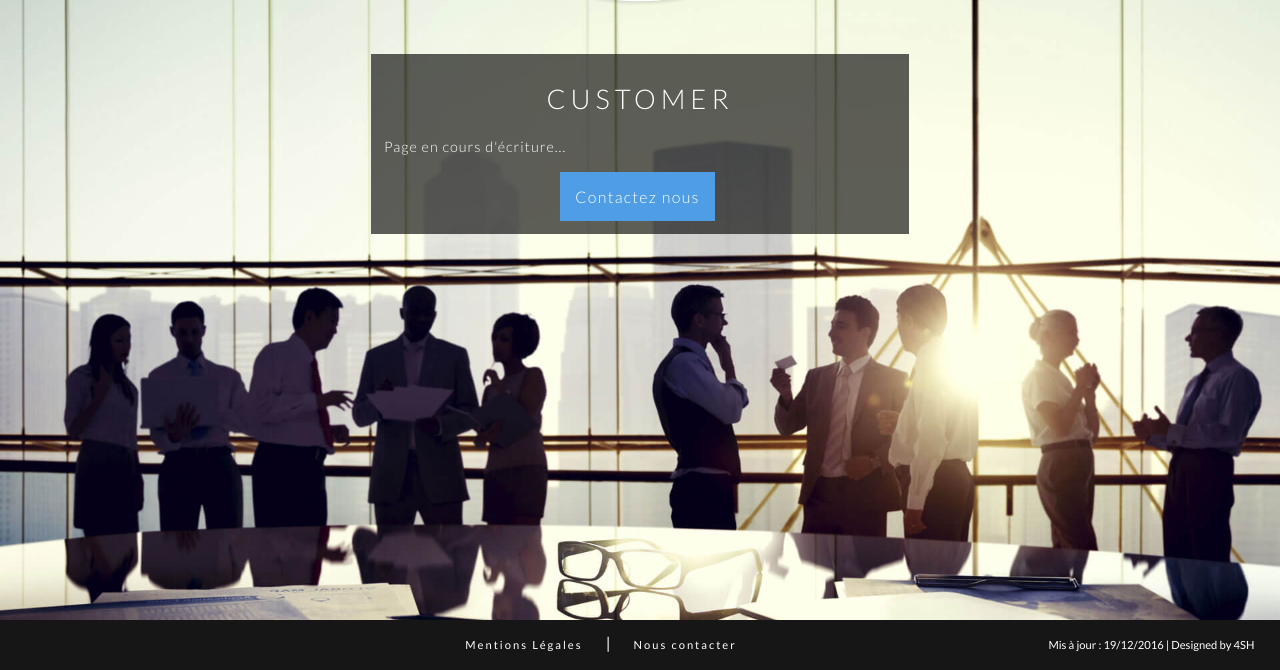
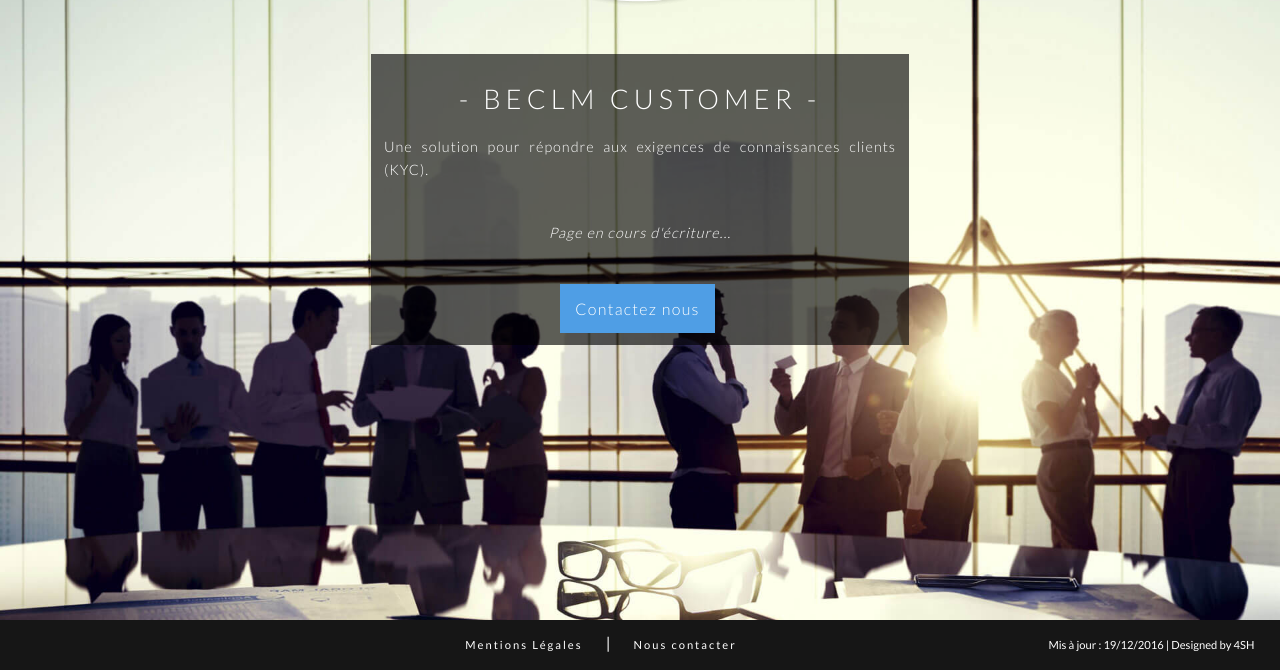
Before and after one commit to apolloniab/beclm-website, a plain HTML site: page customer.html in a window 1280 px wide. Shown: the part 132-802 px from the top of the page. Drawn offline with nearby package versions, Linux system fonts and the light colour scheme.

Commit message:
Update customer description

```diff
--- a/customer.html
+++ b/customer.html
@@ -45,8 +45,9 @@
 </header>
 <div class="div_temporaire" id="bandeau">
     <div class="temporaire" id="form">
-        <h1>Customer</h1>
-        <p>Page en cours d'écriture...</p>
+        <h1>- BeCLM Customer -</h1>
+        <p>Une solution pour répondre aux exigences de connaissances clients (KYC).</p>
+        <p class="in-write">Page en cours d'écriture...</p>
         <a href="contact.html" class="contact-us-btn">Contactez nous</a>
     </div>
 </div>
```
